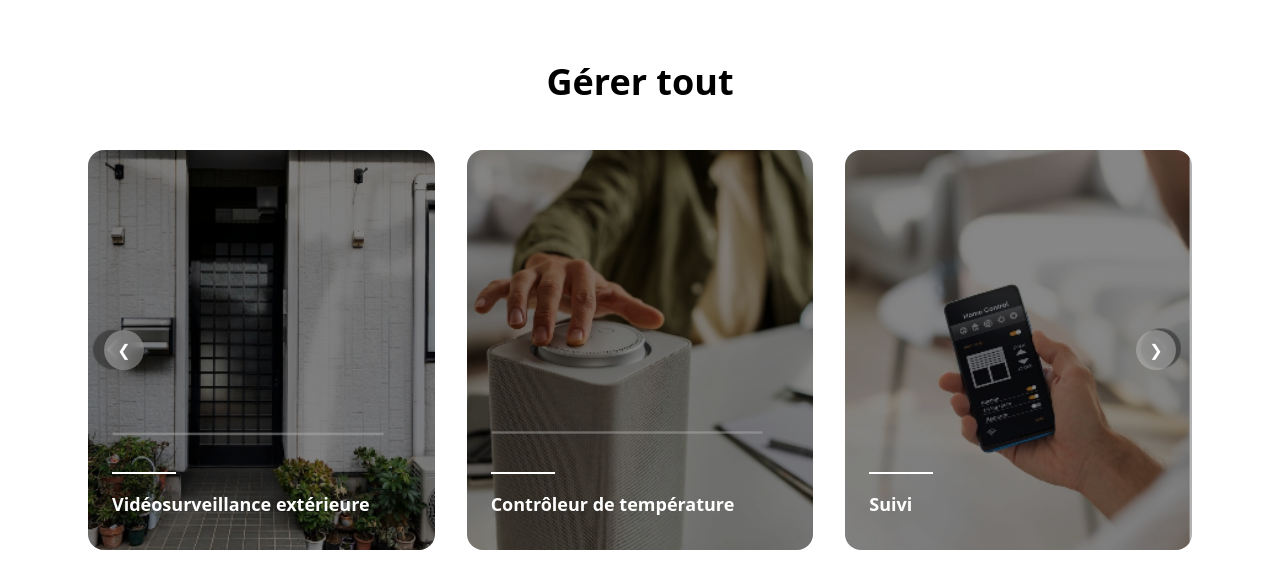
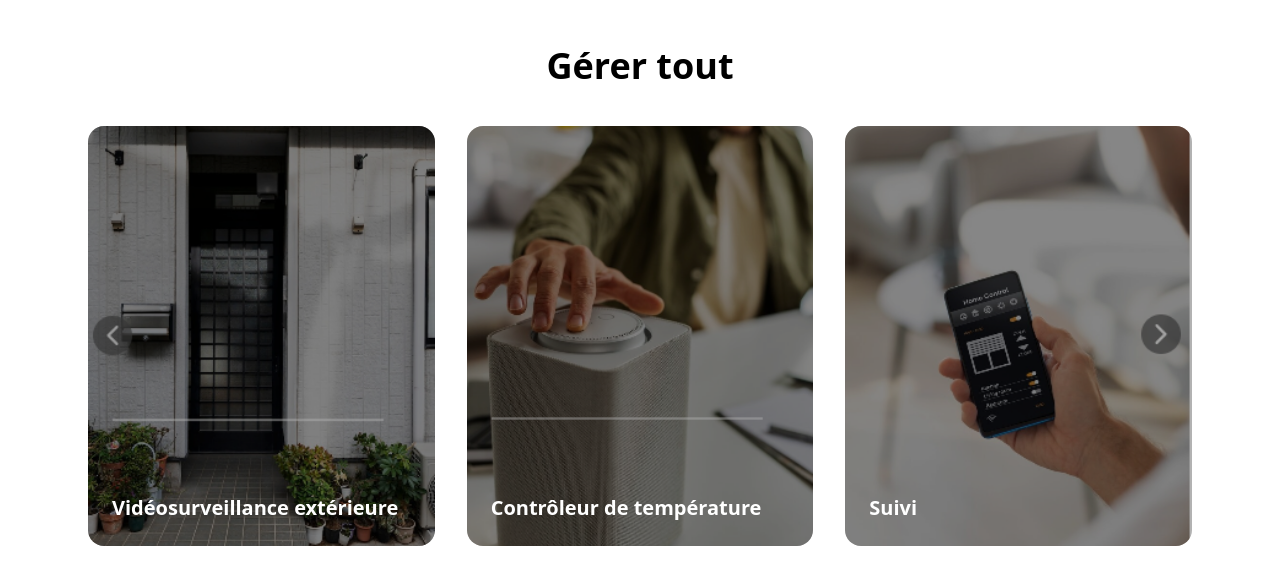
Before and after one commit to younesschalkhane/tailwind, a plain HTML site: page index.html in a window 1280 px wide. Shown: the part 3322-3910 px from the top of the page. Drawn offline with nearby package versions, Linux system fonts and the light colour scheme.

Commit message:
Gérer tout

```diff
--- a/index.html
+++ b/index.html
@@ -373,89 +373,58 @@
 
   <!-- Section Gérer tout -->
 
-  <section class="py-16">
-    <div class="max-w-6xl mx-auto px-6">
+  <section class="max-w-6xl mx-auto px-6 py-12">
 
-      <!-- Title -->
-      <h2 class="text-4xl font-semibold text-center mb-12">
+  <h2 class="text-4xl font-semibold text-center mb-10">
     Gérer tout
   </h2>
 
-      <!-- Cards -->
   <div class="grid md:grid-cols-3 gap-8">
 
     <!-- Card 1 -->
-        <div class="relative group overflow-hidden rounded-2xl">
+    <div class="relative rounded-2xl overflow-hidden group cursor-pointer">
       <img src="image/Card  Vidéosurveillance extérieure.PNG"
-               class="w-full h-[400px] object-cover">
+           class="w-full h-[420px] object-cover group-hover:scale-105 transition duration-500"/>
 
-          <!-- Overlay -->
-          <div class="absolute inset-0 bg-black/30"></div>
-
-          <!-- Text -->
-          <div class="absolute bottom-8 left-6 text-white">
-            <div class="w-16 h-[2px] bg-white mb-4"></div>
-            <h3 class="text-lg font-semibold">
+      <div class="absolute inset-0 bg-black/30 flex items-end p-6">
+        <h3 class="text-white text-xl font-semibold">
           Vidéosurveillance extérieure
         </h3>
-          </div>
-
-          <!-- Arrow -->
-          <div class="absolute left-4 top-1/2 -translate-y-1/2
-                      w-10 h-10 bg-white/30 backdrop-blur
-                      rounded-full flex items-center justify-center
-                      text-white cursor-pointer">
-            &#10094;
       </div>
     </div>
 
     <!-- Card 2 -->
-        <div class="relative group overflow-hidden rounded-2xl">
+    <div class="relative rounded-2xl overflow-hidden group cursor-pointer">
       <img src="image/card  Contrôleur de température.PNG"
-               class="w-full h-[400px] object-cover">
+           class="w-full h-[420px] object-cover group-hover:scale-105 transition duration-500"/>
 
-          <div class="absolute inset-0 bg-black/30"></div>
-
-          <div class="absolute bottom-8 left-6 text-white">
-            <div class="w-16 h-[2px] bg-white mb-4"></div>
-            <h3 class="text-lg font-semibold">
+      <div class="absolute inset-0 bg-black/30 flex items-end p-6">
+        <h3 class="text-white text-xl font-semibold">
           Contrôleur de température
         </h3>
       </div>
     </div>
 
     <!-- Card 3 -->
-        <div class="relative group overflow-hidden rounded-2xl">
+    <div class="relative rounded-2xl overflow-hidden group cursor-pointer">
       <img src="image/card.PNG"
-               class="w-full h-[400px] object-cover">
+           class="w-full h-[420px] object-cover group-hover:scale-105 transition duration-500"/>
 
-          <div class="absolute inset-0 bg-black/30"></div>
-
-          <div class="absolute bottom-8 left-6 text-white">
-            <div class="w-16 h-[2px] bg-white mb-4"></div>
-            <h3 class="text-lg font-semibold">
+      <div class="absolute inset-0 bg-black/30 flex items-end p-6">
+        <h3 class="text-white text-xl font-semibold">
           Suivi
         </h3>
-          </div>
-
-          <!-- Arrow -->
-          <div class="absolute right-4 top-1/2 -translate-y-1/2
-                      w-10 h-10 bg-white/30 backdrop-blur
-                      rounded-full flex items-center justify-center
-                      text-white cursor-pointer">
-            &#10095;
       </div>
     </div>
 
   </div>
 
-    </div>
 </section>
 
 
 
 
-  <!-- Section Maison intelligente -->
+
 
 
 
```
Lines whose indentation alone changed are shown as unchanged.
